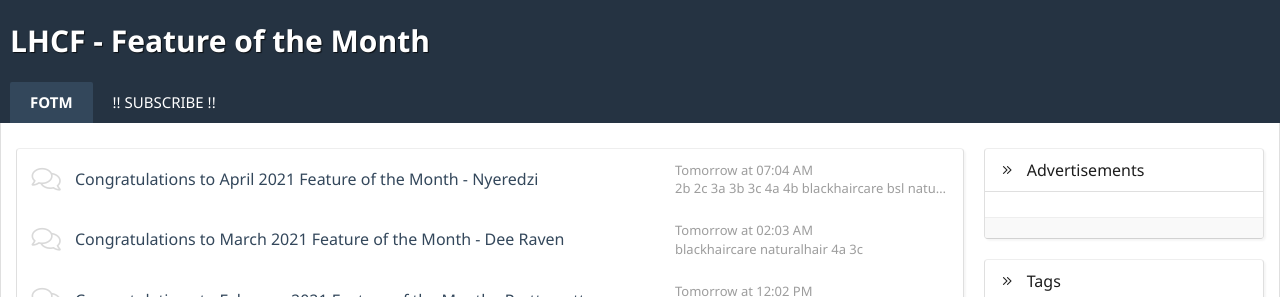
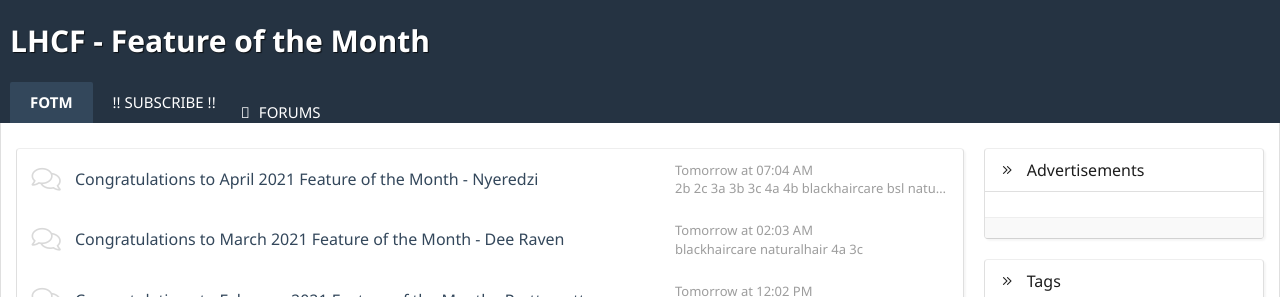
Before and after one commit to niden-net/blog.longhaircareforums.com, a Jekyll site: the page built from index.html, in a window 1280 px wide. Shown: the top 297 px of the page. Built offline with Jekyll 4.4.1, drawn with Linux system fonts in a browser that asks for light colours.

Commit message:
Update nav.html

```diff
--- a/_includes/nav.html
+++ b/_includes/nav.html
@@ -17,12 +17,12 @@
                                      data-auto-scroll=".p-navEl.is-selected">
                                     <div class="hScroller-scroll">
                                         <ul class="p-nav-list js-offCanvasNavSource">
-                                            <li class="navforums">
+                                            <li class="navfotm">
                                                 <div class="p-navEl is-selected"
                                                      data-has-children="true">
                                                     <a href="/"
                                                        class="p-navEl-link p-navEl-link--splitMenu "
-                                                       data-nav-id="forums">
+                                                       data-nav-id="fotm">
                                                         FOTM
                                                     </a>
                                                 </div>
@@ -37,7 +37,16 @@
                                                     </a>
                                                 </div>
                                             </li>
-
+                                            <li class="navforums">
+                                                <div class="p-navEl ">
+                                                    <a href="https://longhaircareforums.com/
+                                                       class="p-navEl-link "
+                                                       data-xf-key="7"
+                                                       data-nav-id="forums">
+                                                        FORUMS
+                                                    </a>
+                                                </div>
+                                            </li>
                                         </ul>
                                     </div>
                                 </div>
```
